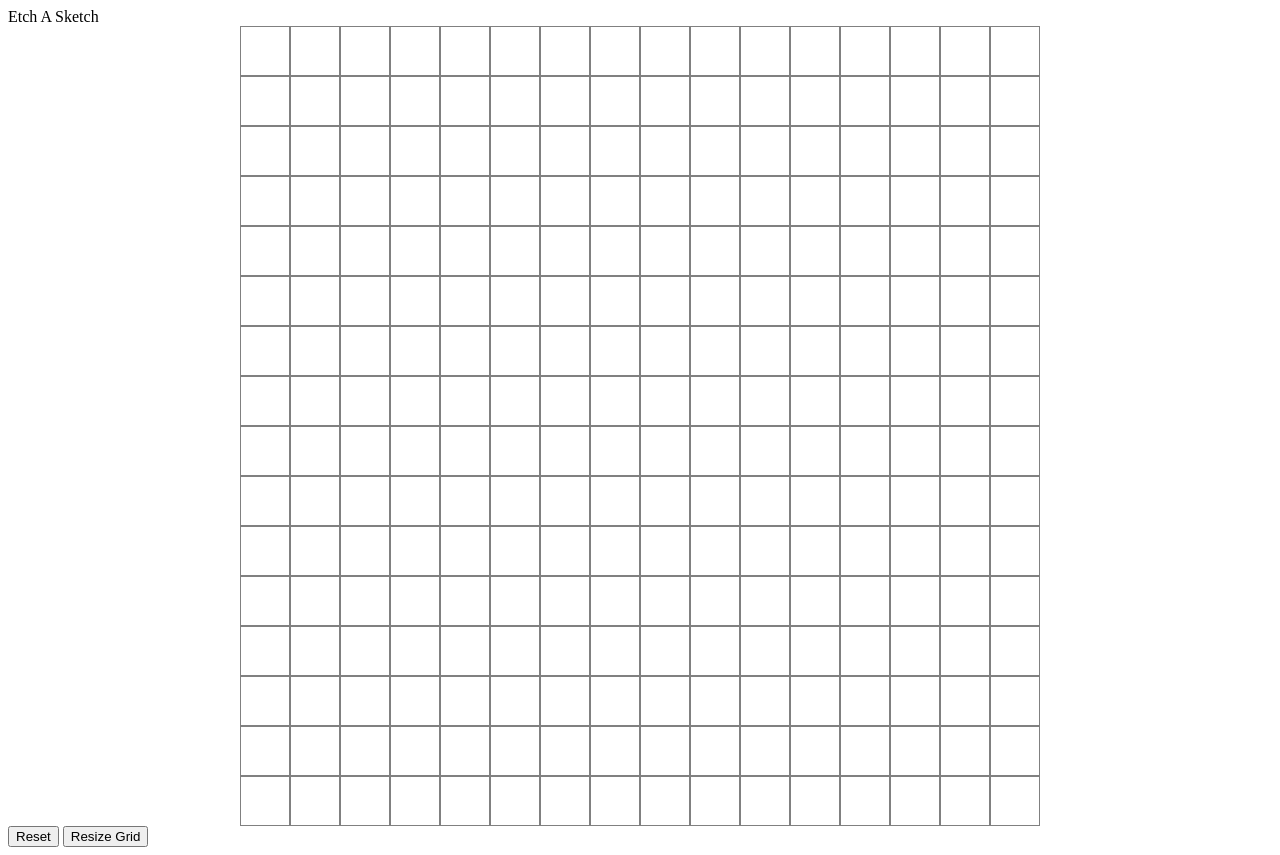
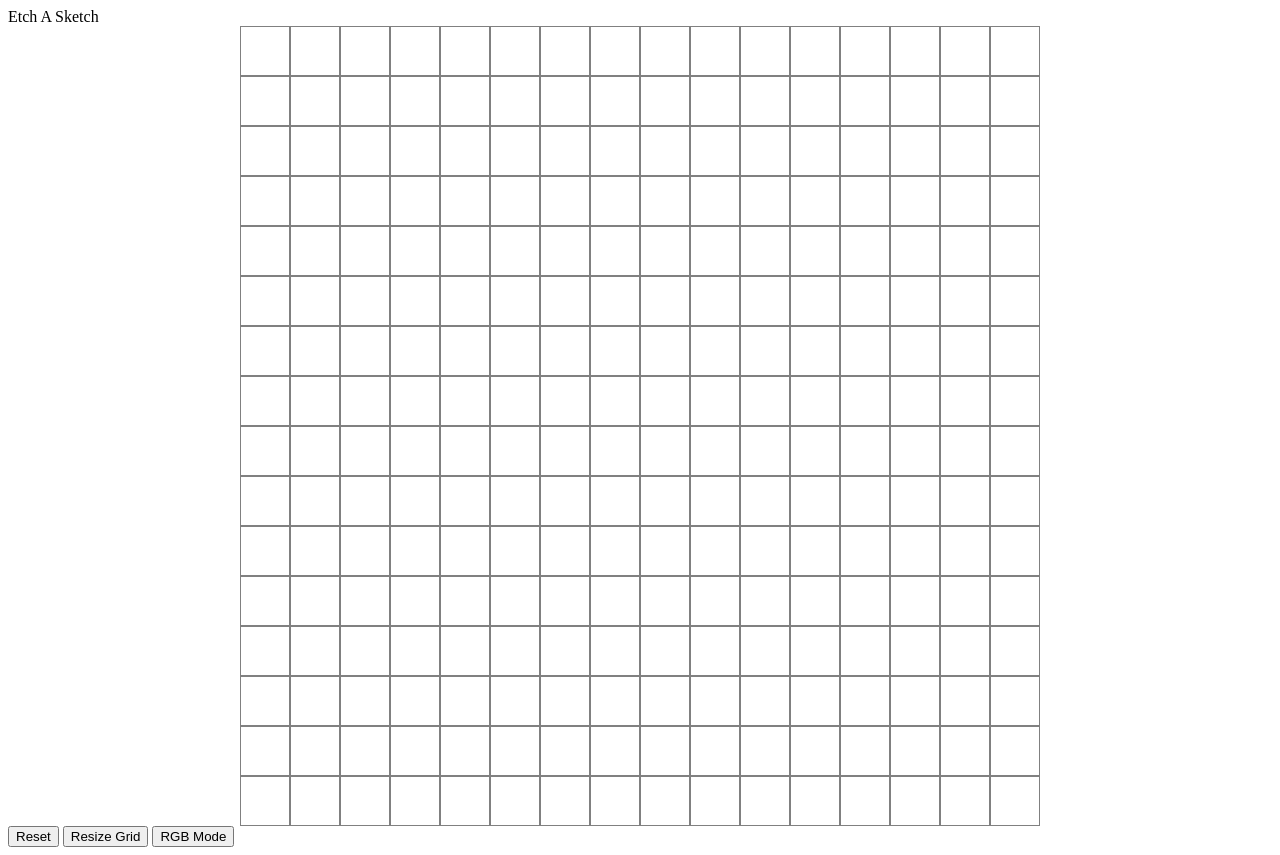
Before and after one commit to Draco-of-3000/Etch-A-Sketch, a plain HTML site: page index.html in a window 1280 px wide. Drawn offline with Linux system fonts and the light colour scheme.

Commit message:
Added RGB button

```diff
--- a/index.html
+++ b/index.html
@@ -17,6 +17,7 @@
     <div class="functions">
         <button id="reset">Reset</button>
         <button id="resize">Resize Grid</button>
+        <button id="RGB">RGB Mode</button>
     </div>
 
 
```
